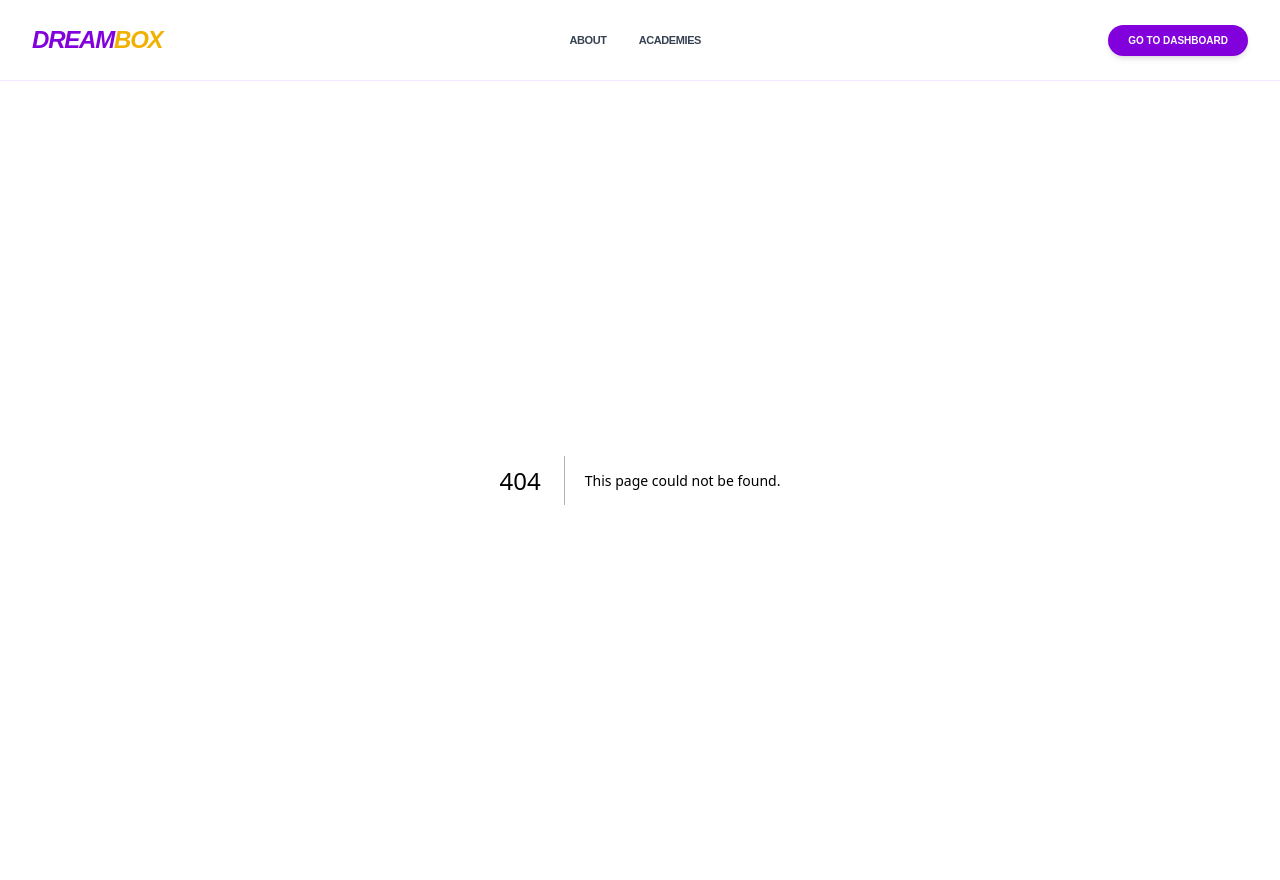
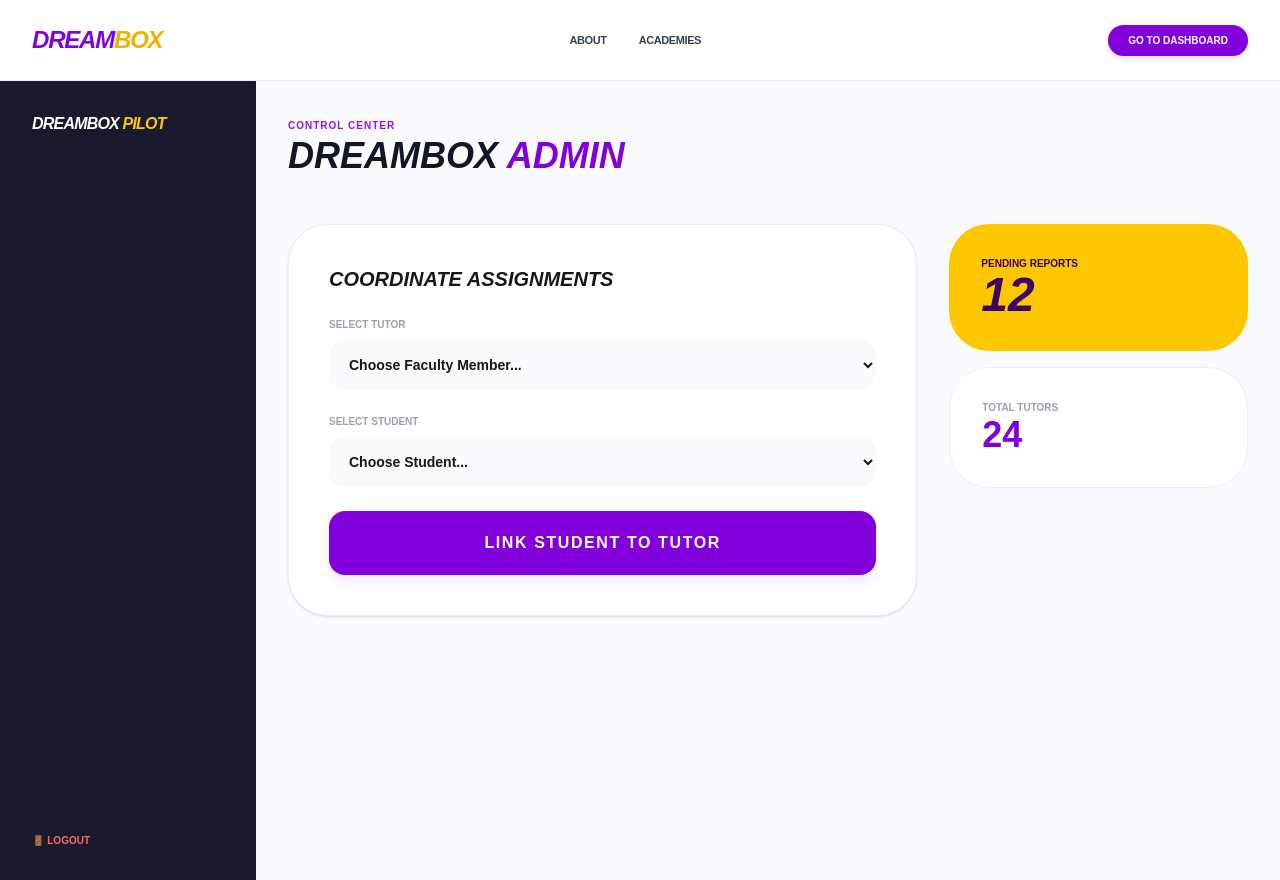
Before and after one commit to Buttons-Tech/dream_box, a Next.js app: page /admin in a window 1280 px wide. Before the commit this address had no page. Built offline with nearby package versions, Linux system fonts and the light colour scheme; sample sign-in values are in the browser's storage.

Commit message:
fixing admin dashboard

```diff
--- /dev/null
+++ b/app/(dashboard)/admin/page.tsx
@@ -0,0 +1,85 @@
+"use client";
+import React, { useState, useEffect } from 'react';
+
+export default function AdminCoordinator() {
+  const [activeTab, setActiveTab] = useState<'assign' | 'users'>('assign');
+  const [tutors, setTutors] = useState([]);
+  const [students, setStudents] = useState([]);
+
+  // State for the assignment form
+  const [selectedTutor, setSelectedTutor] = useState("");
+  const [selectedStudent, setSelectedStudent] = useState("");
+
+  const handleAssignment = async () => {
+    const token = localStorage.getItem('dbx_token');
+    const res = await fetch(`${process.env.NEXT_PUBLIC_API_URL}/admin/assign-student`, {
+      method: 'POST',
+      headers: {
+        'Content-Type': 'application/json',
+        'Authorization': `Bearer ${token}`
+      },
+      body: JSON.stringify({ tutorId: selectedTutor, studentId: selectedStudent })
+    });
+
+    if (res.ok) alert("Student successfully assigned to Tutor!");
+  };
+
+  return (
+    <div className="min-h-screen bg-gray-50 p-8">
+      <header className="mb-12">
+        <span className="text-[10px] font-black uppercase tracking-widest text-purple-600">Control Center</span>
+        <h1 className="text-4xl font-black italic uppercase text-gray-900">Dreambox <span className="text-purple-700">Admin</span></h1>
+      </header>
+
+      <div className="grid grid-cols-1 lg:grid-cols-3 gap-8">
+        {/* ASSIGNMENT TOOL */}
+        <section className="lg:col-span-2 bg-white rounded-[2.5rem] p-10 shadow-sm border border-purple-100">
+          <h2 className="font-black uppercase italic text-xl mb-6">Coordinate Assignments</h2>
+
+          <div className="space-y-6">
+            <div>
+              <label className="block text-[10px] font-black uppercase text-gray-400 mb-2">Select Tutor</label>
+              <select
+                onChange={(e) => setSelectedTutor(e.target.value)}
+                className="w-full p-4 bg-gray-50 rounded-2xl border-none outline-none font-bold text-sm"
+              >
+                <option value="">Choose Faculty Member...</option>
+                {/* Map your tutors here */}
+              </select>
+            </div>
+
+            <div>
+              <label className="block text-[10px] font-black uppercase text-gray-400 mb-2">Select Student</label>
+              <select
+                onChange={(e) => setSelectedStudent(e.target.value)}
+                className="w-full p-4 bg-gray-50 rounded-2xl border-none outline-none font-bold text-sm"
+              >
+                <option value="">Choose Student...</option>
+                {/* Map your students here */}
+              </select>
+            </div>
+
+            <button
+              onClick={handleAssignment}
+              className="w-full bg-purple-700 text-white py-5 rounded-2xl font-black uppercase tracking-widest hover:bg-purple-800 transition-all shadow-lg shadow-purple-100"
+            >
+              Link Student to Tutor
+            </button>
+          </div>
+        </section>
+
+        {/* QUICK STATS */}
+        <aside className="space-y-4">
+          <div className="bg-yellow-400 p-8 rounded-[2.5rem] text-purple-950">
+            <p className="text-[10px] font-black uppercase">Pending Reports</p>
+            <p className="text-5xl font-black italic">12</p>
+          </div>
+          <div className="bg-white p-8 rounded-[2.5rem] border border-purple-100">
+            <p className="text-[10px] font-black uppercase text-gray-400">Total Tutors</p>
+            <p className="text-4xl font-black text-purple-700">24</p>
+          </div>
+        </aside>
+      </div>
+    </div>
+  );
+}
```
